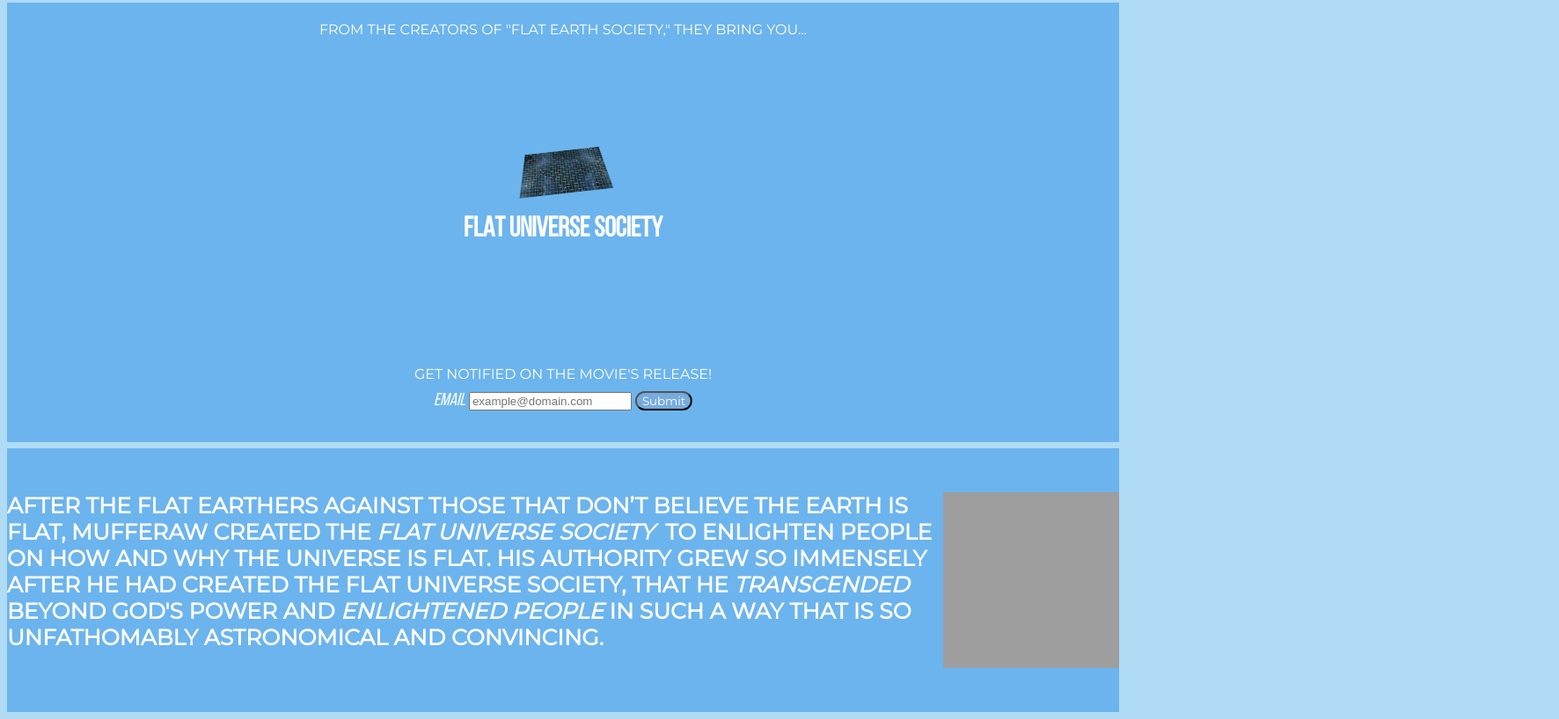
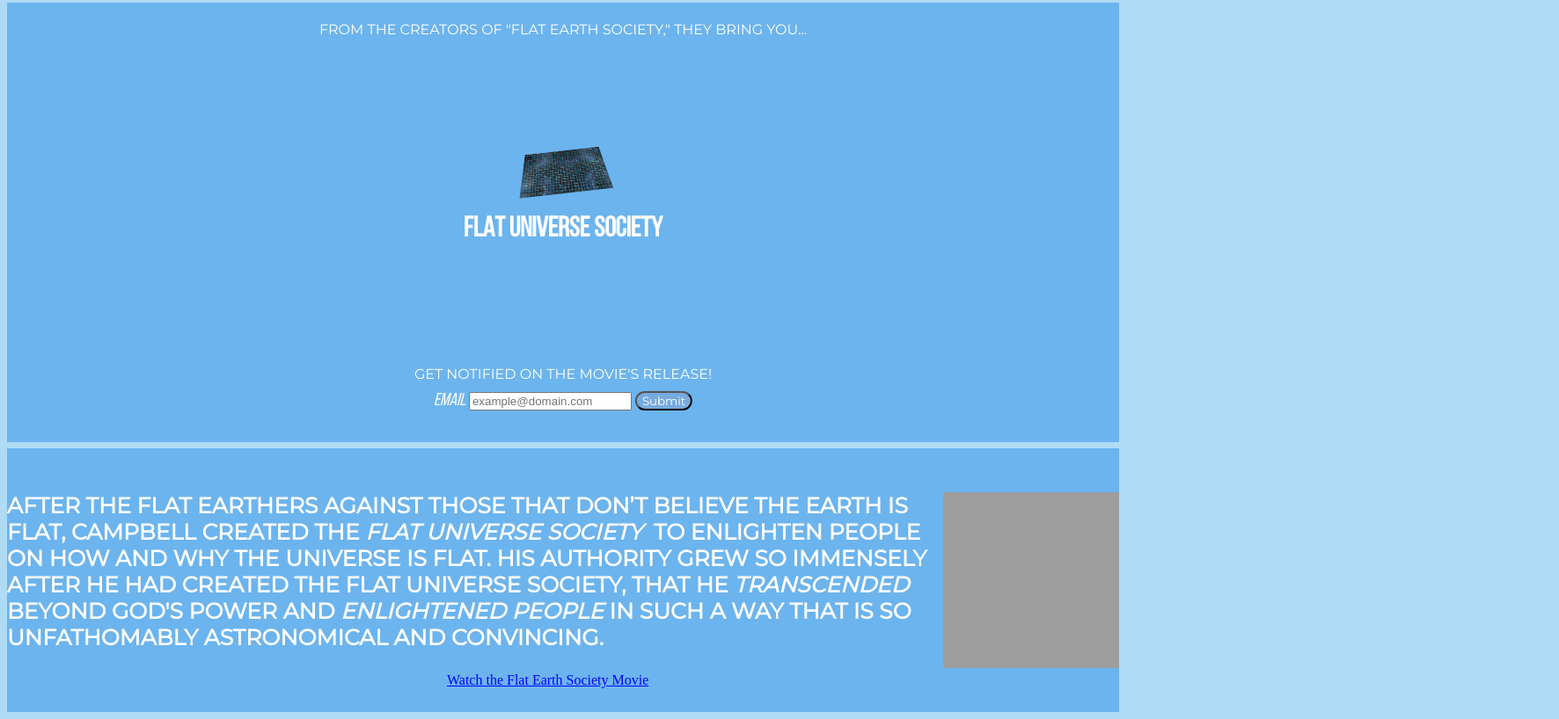
Before and after one commit to yahiae6643/flat-earth-moviepage, a plain HTML site: page sequel.html in a window 1280 px wide. Shown: the part 5-823 px from the top of the page at 88% size, 1772 px wide, since content can reach past the window. Drawn offline with Linux system fonts and the light colour scheme; grey boxes are pictures that could not be loaded.

Commit message:
add links

```diff
--- a/sequel.html
+++ b/sequel.html
@@ -3,7 +3,7 @@
 
 <head>
   <meta charset="UTF-8">
-  <title>Flat Earth Universe</title>
+  <title>Flat Universe Society</title>
   <link rel="stylesheet" href="style.css" type="text/css">
   <link href="https://fonts.googleapis.com/css?family=Montserrat" rel="stylesheet">
 </head>
@@ -33,10 +33,11 @@
     <!--https://brothersofthebook.com/2018/02/03/the-power-of-the-one-true-god/-->
     <img src="images/god.jpg">
 
-    <h2>After the Flat Earthers against those that don’t believe the Earth is flat, Mufferaw created the <span>Flat Universe Society &nbsp</span>to enlighten people on how and why the universe is flat. His authority grew so immensely after he had created
+    <h2>After the Flat Earthers against those that don’t believe the Earth is flat, Campbell created the <span>Flat Universe Society &nbsp</span>to enlighten people on how and why the universe is flat. His authority grew so immensely after he had created
       the Flat Universe Society, that he <span>transcended</span> beyond God's power and <span>enlightened people</span> in such a way that is so unfathomably astronomical and convincing. </h2>
-
-
+<div class="link2">
+  <a href="index.html">Watch the Flat Earth Society Movie</a>
+</div>
   </div>
 
 
--- a/style.css
+++ b/style.css
@@ -230,6 +230,11 @@ input, select {
     font-family: Montserrat;
 }
 
+.link {
+    position: relative;
+    left: 500px;
+    top: 470px;
+}
 
 
 /*S E Q U E L*/
@@ -309,3 +314,26 @@ input, select {
     padding-top:50px;
 
 }
+
+.link2 {
+    position:relative;
+    left: 500px;
+    top: 75px;
+}
+
+a:link {
+    color: #0003FF;
+
+}
+a:visited {
+    color: #000000;
+
+}
+a:hover {
+    color: #00FFF5;
+
+}
+a:active {
+    color: #FF0000;
+
+}
```
Also changed, not shown: index.html (+3 -2 lines).
